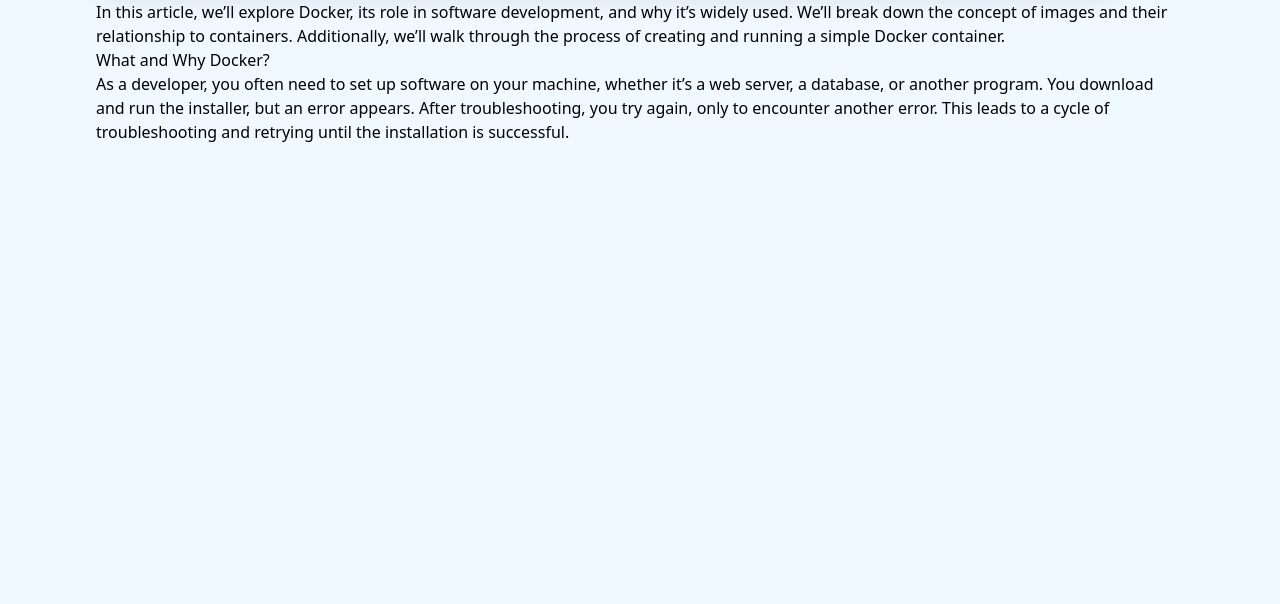
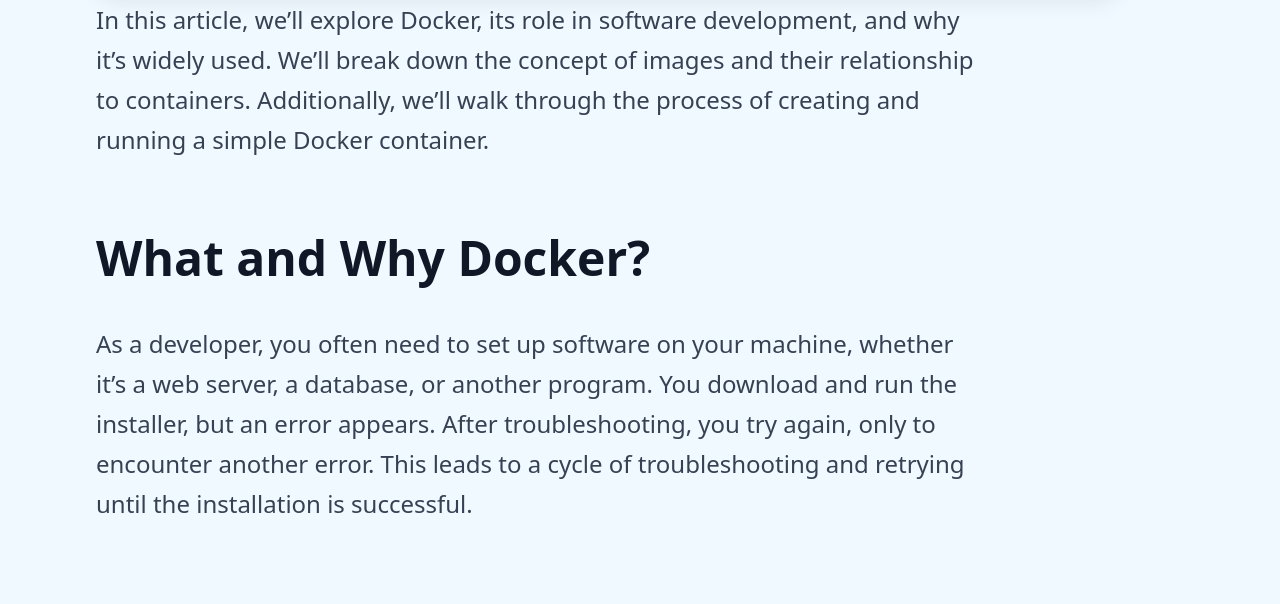
Before and after one commit to ThomasCode92/docker-k8s-complete-guide, an Astro site in the folder apps/docs/: page /blog/dive-into-docker in a window 1280 px wide. Shown: the part 881-1485 px from the top of the page. Before the commit the page ends 1105 px from the top, so only its background shows below. Built offline with nearby package versions, Linux system fonts and the light colour scheme; Astro itself is replaced by a stand-in of ours.

Commit message:
Tailwind Typography Plugin

```diff
--- a/apps/docs/package.json
+++ b/apps/docs/package.json
@@ -16,6 +16,7 @@
   },
   "devDependencies": {
     "@astrojs/ts-plugin": "^1.10.4",
+    "@tailwindcss/typography": "^0.5.16",
     "@tailwindcss/vite": "^4.0.16",
     "tailwindcss": "^4.0.16",
     "typescript": "5.8.2"
--- a/apps/docs/src/styles/global.css
+++ b/apps/docs/src/styles/global.css
@@ -1 +1,2 @@
 @import "tailwindcss";
+@plugin "@tailwindcss/typography";
```
Also changed, not shown: pnpm-lock.yaml.
